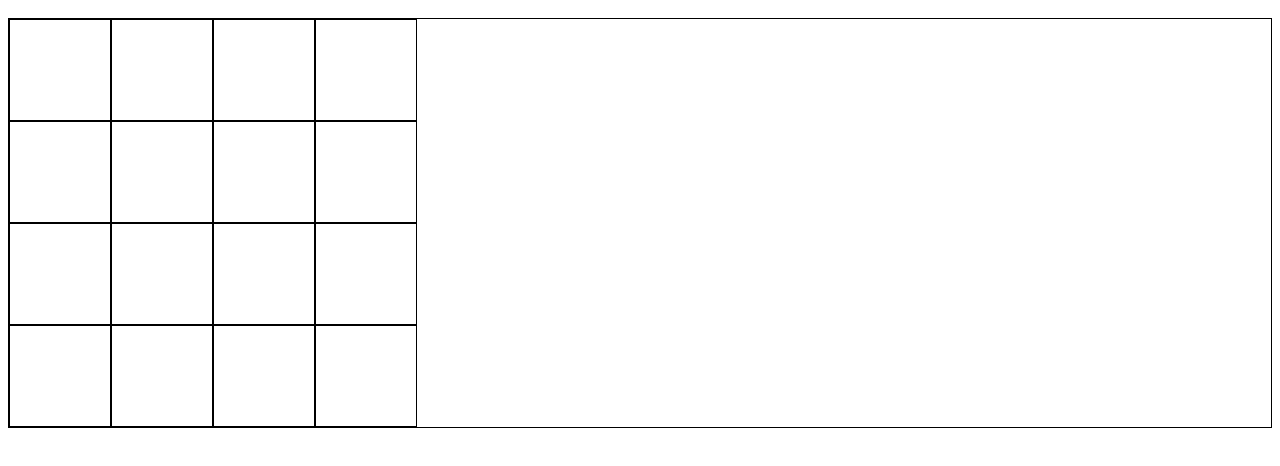
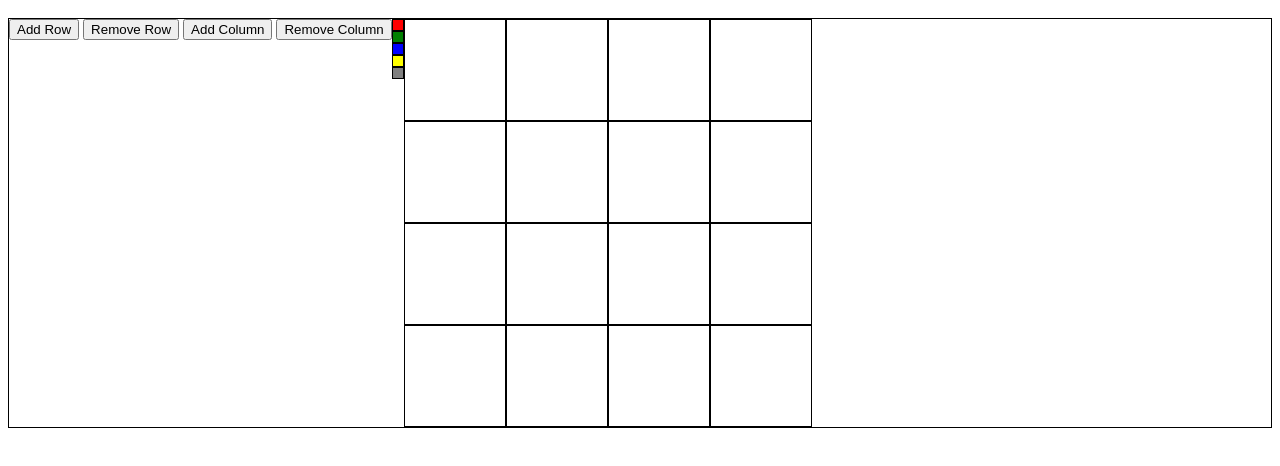
Before and after one commit to robertisafreeman/72919Paul-Robert, a plain HTML site: page index.html in a window 1280 px wide. Shown: the part 48-514 px from the top of the page. Drawn offline with Linux system fonts and the light colour scheme.

Commit message:
end result

```diff
--- a/index.html
+++ b/index.html
@@ -23,6 +23,26 @@
             #grid {
                 justify-content: left;
             }
+            #red, #green, #blue, #yellow, #gray {
+                border: solid black 1px;
+                height: 10px;
+                width: 10px;
+            }
+            .red {
+                background-color: red
+            }
+            .green {
+                background-color: green;
+            }
+            .blue {
+                background-color: blue;
+            }
+            .yellow {
+                background-color: yellow;
+            }
+            .gray {
+                background-color: gray;
+            }
 
         </style>
 
@@ -31,10 +51,17 @@
         <h1>Acme Pixels</h1>
         <div id="container">
             <div id="add-remove" >
-
+                <button id="addRow" type="button">Add Row</button>
+                <button id="remRow" type="button">Remove Row</button>
+                <button id="addCol" type="button">Add Column</button>
+                <button id="remCol" type="button">Remove Column</button>
             </div>
             <div id="colorSwatch">
-
+                <div id="red" class="red" ></div>
+                <div id="green" class="green" ></div>
+                <div id="blue" class="blue" ></div>
+                <div id="yellow" class="yellow" ></div>
+                <div id="gray" class="gray"></div>
             </div>
             <div id="grid">
 
@@ -43,7 +70,15 @@
 
 
         <script>
-            const grid = document.querySelector("#grid")
+            const grid = document.querySelector("#grid");
+            const colorSwatch = document.querySelector("#colorSwatch");
+            const addRow = document.querySelector("#addRow");
+            const remRow = document.querySelector("#remRow")
+            const addCol = document.querySelector("#addCol")
+            const remCol = document.querySelector("#remCol")
+
+            let color;
+
             function nxN(n) {
                 let rowsArr = [];
                 let columnArr = [];
@@ -56,10 +91,29 @@
                 }
                 render(rowsArr)
             }
+
+           addRow.addEventListener('click', ev => {
+            const classOfRow = document.querySelector(".row");
+            const cellCount = classOfRow.querySelector(".cell")
+            let outerDiv = document.createElement("div");
+                    outerDiv.classList.add("row");
+                    grid.appendChild(outerDiv);
+                    console.log(classOfRow.length)
+
+
+           })
+            colorSwatch.addEventListener('click', ev => {
+                color = ev.target.className;
+                console.log(color);
+            })
+
             grid.addEventListener('click', (ev) => {
+
                 let cell = ev.target;
-                cell.classList.toggle("cellBG")
+                cell.classList.toggle(color)
+
             })
+
 
             function render(arr) {
                 arr.forEach((item, idx) => {
```
